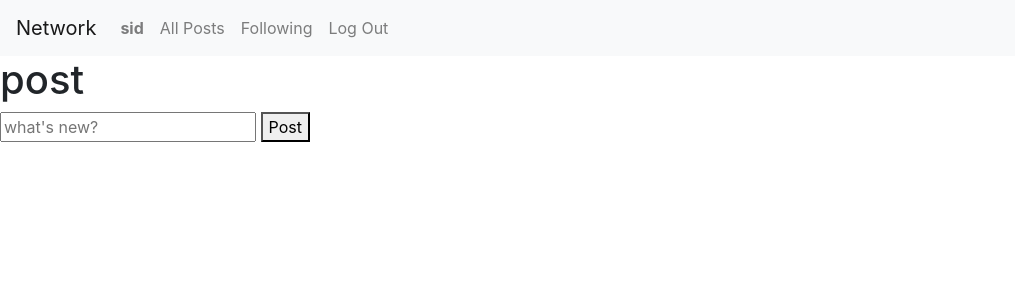
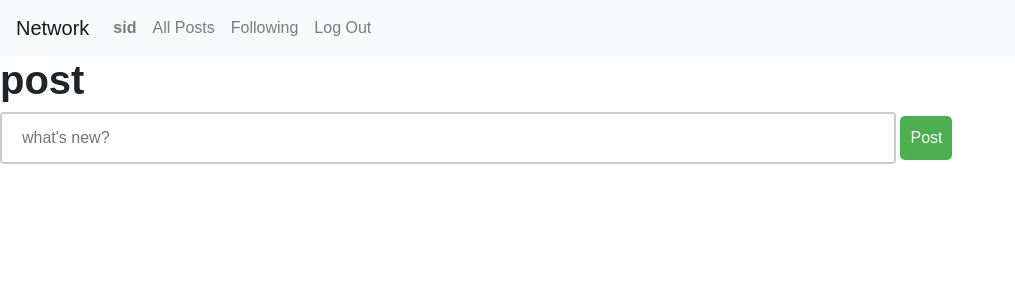
Before and after one commit to code002-ZeroTwo/web-programming, a Django app: page / in a window 1280 px wide. Shown: the top 300 px of the page, without its empty margins (0-1015 px from the left). Run offline with Django 3.2, Linux system fonts and the light colour scheme; a user stored in the database is signed in; some libraries are stand-ins or nearby versions.

Commit message:
added some styling

```diff
--- a/network/static/network/styles.css
+++ b/network/static/network/styles.css
@@ -1,4 +1,4 @@
-.post_container{
+/*.post_container{
     display: block;
     padding: 20px;
     border: 1px solid black;
@@ -31,3 +31,193 @@
 .button{
 
 }
+*/
+/* Set up basic styling */
+
+body {
+  font-family: sans-serif;
+}
+
+.container {
+  max-width: 800px;
+  margin: auto;
+  padding: 20px;
+}
+
+h1, h2, h3, h4, h5, h6 {
+  font-weight: bold;
+  margin: 0;
+}
+
+p {
+  margin: 0;
+}
+
+button {
+  padding: 10px;
+  border: none;
+  border-radius: 5px;
+  background-color: #0066cc;
+  color: #fff;
+  cursor: pointer;
+  margin-bottom: 10px;
+}
+
+button:hover {
+  background-color: #004499;
+}
+
+/* Style the header */
+
+header {
+  display: flex;
+  justify-content: space-between;
+  align-items: center;
+  background-color: #eee;
+  padding: 20px;
+}
+
+header h1 {
+  font-size: 24px;
+}
+
+header nav a {
+  margin-left: 20px;
+}
+
+/* Style the main content */
+
+main {
+  display: flex;
+  justify-content: space-between;
+}
+
+#profile_info {
+  width: 30%;
+}
+
+.post_container {
+  background-color: #fff;
+  border: 1px solid #ddd;
+  border-radius: 5px;
+  padding: 20px;
+  margin-bottom: 20px;
+}
+
+.post_content {
+  font-size: 18px;
+  margin-bottom: 10px;
+}
+
+.post_username {
+  font-weight: bold;
+  margin-right: 10px;
+}
+
+.extra_post_content {
+  font-size: 14px;
+  color: #888;
+}
+
+.like {
+  display: inline-block;
+  margin-right: 10px;
+  font-size: 14px;
+  color: #888;
+}
+
+.like:hover {
+  color: #0066cc;
+  cursor: pointer;
+}
+
+/* Style the sidebar */
+
+aside {
+  width: 25%;
+  background-color: #f2f2f2;
+  padding: 20px;
+}
+
+/* Style the following/followers section */
+
+#ffcontainer {
+  display: flex;
+}
+
+#ffcontainer div {
+  width: 50%;
+}
+
+#ffcontainer h3 {
+  font-size: 20px;
+  margin-bottom: 10px;
+}
+
+#ffcontainer p {
+  margin-bottom: 5px;
+  font-size: 16px;
+  cursor: pointer;
+}
+
+#ffcontainer p:hover {
+  color: #0066cc;
+}
+
+/* Style the footer */
+
+footer {
+  background-color: #eee;
+  text-align: center;
+  padding: 20px;
+}
+
+/* Styling for the post form */
+#post_form {
+  background-color: #4CAF50;
+  color: white;
+  border: none;
+  padding: 10px;
+  border-radius: 5px;
+  margin-top: 10px;
+  cursor: pointer;
+}
+
+#post_form:hover {
+  background-color: #3e8e41;
+}
+
+#post {
+  width: 70%;
+  padding: 12px 20px;
+  margin: 8px 0;
+  box-sizing: border-box;
+  border: 2px solid #ccc;
+  border-radius: 4px;
+  resize: none;
+}
+
+/* Styling for the edit form */
+#edit {
+  background-color: #4CAF50;
+  color: white;
+  border: none;
+  padding: 10px;
+  border-radius: 5px;
+  cursor: pointer;
+  width: 10%;
+}
+
+#edit:hover {
+  background-color: #3e8e41;
+}
+
+#tedit_post {
+  width: 60%;
+  padding: 12px 20px;
+  margin: 8px 0;
+  box-sizing: border-box;
+  border: 2px solid #ccc;
+  border-radius: 4px;
+  resize: none;
+}
--- a/network/templates/network/index.html
+++ b/network/templates/network/index.html
@@ -16,7 +16,7 @@
   <h1>Edit Post</h1>
   <form action="{% url 'all_post' %}" method="post">
     {% csrf_token %}
-    <textarea name="edit_post" id="tedit_post" cols="30" rows="10"></textarea>
+    <textarea name="edit_post" id="tedit_post" cols="30" rows="5"></textarea><br>
     <button type="submit" id="edit">Edit</button>
   </form>
 </div>
```
Also changed, not shown: db.sqlite3.
